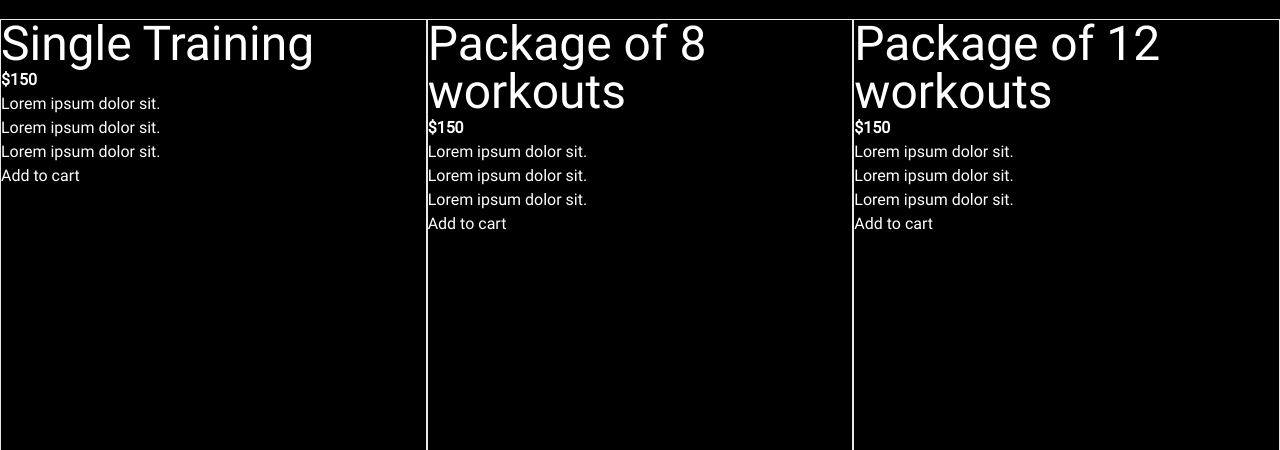
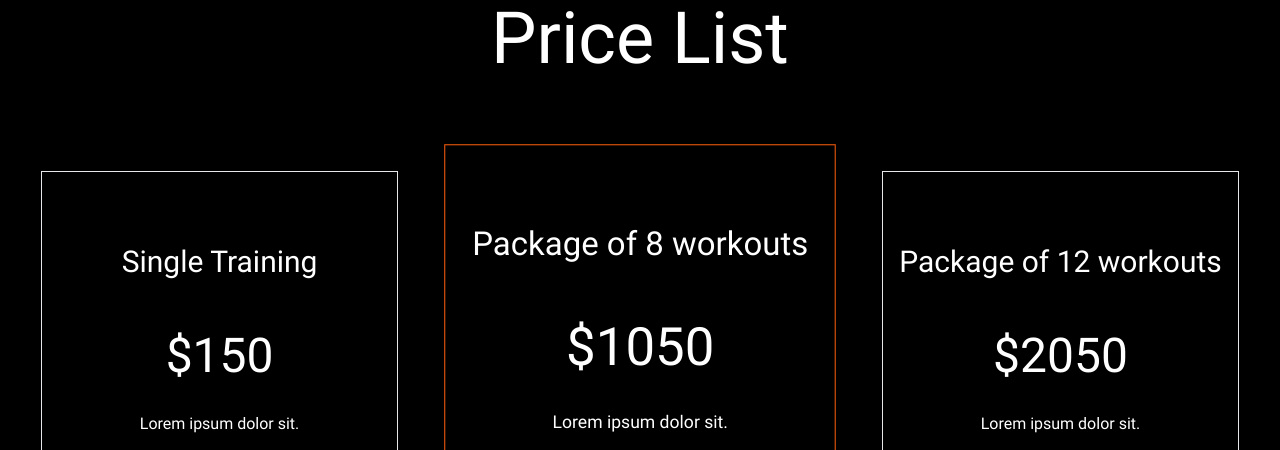
Before and after one commit to AngelDarco/types-darco-loader, a React (Vite) app: page /prices in a window 1280 px wide. Shown: the part 215-665 px from the top of the page. Built offline with nearby package versions, Linux system fonts and the light colour scheme.

Commit message:
:hammer: Price section added

```diff
--- a/src/components/pages/home/Home.tsx
+++ b/src/components/pages/home/Home.tsx
@@ -3,6 +3,7 @@ import { motion } from "framer-motion";
 import Offers from "../offers/Offers";
 import poster from "../../../assets/imgs/poster.jpg";
 import Gallery from "../gallery/Gallery";
+import Price from "../price/Price";
 const Home = () => {
   return (
     <div className="h-fit flex flex-col">
@@ -146,6 +147,7 @@ const Home = () => {
       </section>
       <Offers />
       <Gallery />
+      <Price />
     </div>
   );
 };
--- a/src/components/pages/price/Price.tsx
+++ b/src/components/pages/price/Price.tsx
@@ -8,7 +8,7 @@ const Price = () => {
     if (!observerRef.current) return;
     const observer = new Observer(observerRef.current, {
       root: null,
-      rootMargin: "300px",
+      rootMargin: "600px",
       threshold: 1,
     });
     const res = (res: boolean) => setObserver(res);
@@ -19,7 +19,7 @@ const Price = () => {
       ref={observerRef}
       layout
       layoutId="underline"
-      className="w-full h-fit flex justify-center flex-col items-center "
+      className="w-full h-fit flex justify-center flex-col items-center py-16"
     >
       <div
         className="
@@ -28,6 +28,7 @@ const Price = () => {
         py-10
         px-5
         [&>h1]:text-7xl
+        [&>h1]:my-14
       "
       >
         <span
@@ -46,18 +47,40 @@ const Price = () => {
       <div
         className="
         grid
+        gap-16
         grid-cols-3
         content-center
         h-fit
 
         [&>div]:border
-        [&>div]:h-screen
-        [&>div>h1]:text-5xl
+        [&>div]:px-4
+        [&>div]:py-10
+        [&>div]:text-center
+
+        [&>div>h1]:text-3xl
+        [&>div>h1]:min-h-[100px]
+        [&>div>h1]:flex
+        [&>div>h1]:items-center
+        [&>div>h1]:justify-center
+
+        [&>div>span]:block
+        [&>div>span]:py-5
+        [&>div>span]:text-5xl
+        [&>div>p]:py-3
+        [&>div>button]:my-6
+        [&>div>button]:py-6
+        [&>div>button]:px-12
+        [&>div>button]:border
+        [&>div>button]:border-orange-600
+
+        [&>div:nth-child(2)]:border-orange-600
+        [&>div:nth-child(2)]:scale-110
+        [&>div:nth-child(2)>button]:bg-orange-600
       "
       >
         <div>
           <h1>Single Training</h1>
-          <strong>$150</strong>
+          <span>$150</span>
           <p>Lorem ipsum dolor sit.</p>
           <p>Lorem ipsum dolor sit.</p>
           <p>Lorem ipsum dolor sit.</p>
@@ -65,7 +88,7 @@ const Price = () => {
         </div>
         <div>
           <h1>Package of 8 workouts</h1>
-          <strong>$150</strong>
+          <span>$1050</span>
           <p>Lorem ipsum dolor sit.</p>
           <p>Lorem ipsum dolor sit.</p>
           <p>Lorem ipsum dolor sit.</p>
@@ -73,7 +96,7 @@ const Price = () => {
         </div>
         <div>
           <h1>Package of 12 workouts</h1>
-          <strong>$150</strong>
+          <span>$2050</span>
           <p>Lorem ipsum dolor sit.</p>
           <p>Lorem ipsum dolor sit.</p>
           <p>Lorem ipsum dolor sit.</p>
```
